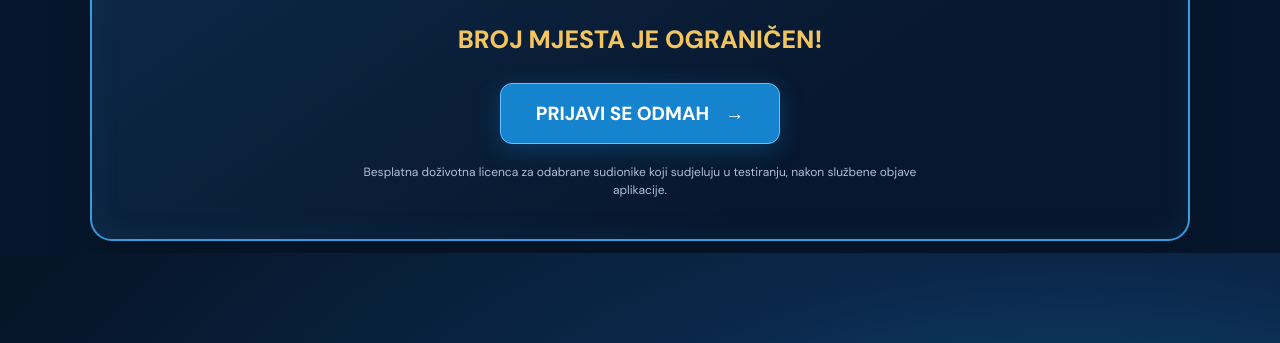
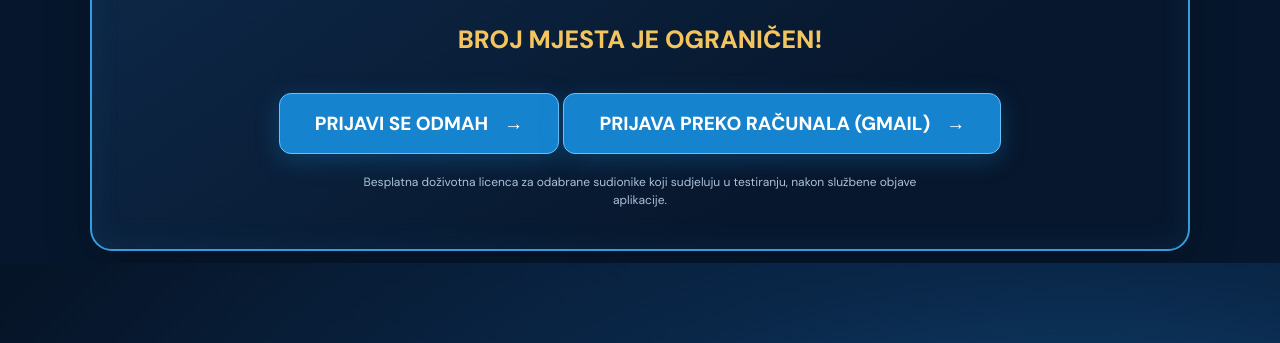
Before and after one commit to Miljac1/MEDORApro-Web, a plain HTML site: page index.html in a window 1280 px wide. Shown: the part 457-800 px from the top of the page. Drawn offline with Linux system fonts and the light colour scheme.

Commit message:
Add separate Gmail web signup button while preserving original mobile mailto button

```diff
--- a/index.html
+++ b/index.html
@@ -30,6 +30,11 @@
 
       <a class="medora-tester-promo-button" href="mailto:medoraproapp@gmail.com?subject=MEDORApro%20-%20Prijava%20za%20testiranje&body=Po%C5%A1tovani%2C%0A%0A%C5%BDelim%20se%20prijaviti%20za%20testiranje%20MEDORApro.%0A%0AIme%20i%20prezime%3A%0AModel%20Android%20telefona%3A%0A%0ASrda%C4%8Dan%20pozdrav">
         <span data-t="promoBannerButton">PRIJAVI SE ODMAH</span>
+        <span aria-hidden="true">→</span>
+      </a>
+
+      <a class="medora-tester-promo-button" href="https://mail.google.com/mail/?view=cm&amp;fs=1&amp;to=medoraproapp%40gmail.com&amp;su=MEDORApro%20-%20Prijava%20za%20testiranje&amp;body=Po%C5%A1tovani%2C%0A%0A%C5%BDelim%20se%20prijaviti%20za%20testiranje%20MEDORApro.%0A%0AIme%20i%20prezime%3A%0AModel%20Android%20telefona%3A%0A%0ASrda%C4%8Dan%20pozdrav" target="_blank" rel="noopener noreferrer" style="margin-top: 10px; display: inline-flex;">
+        <span>PRIJAVA PREKO RAČUNALA (GMAIL)</span>
         <span aria-hidden="true">→</span>
       </a>
 
```
